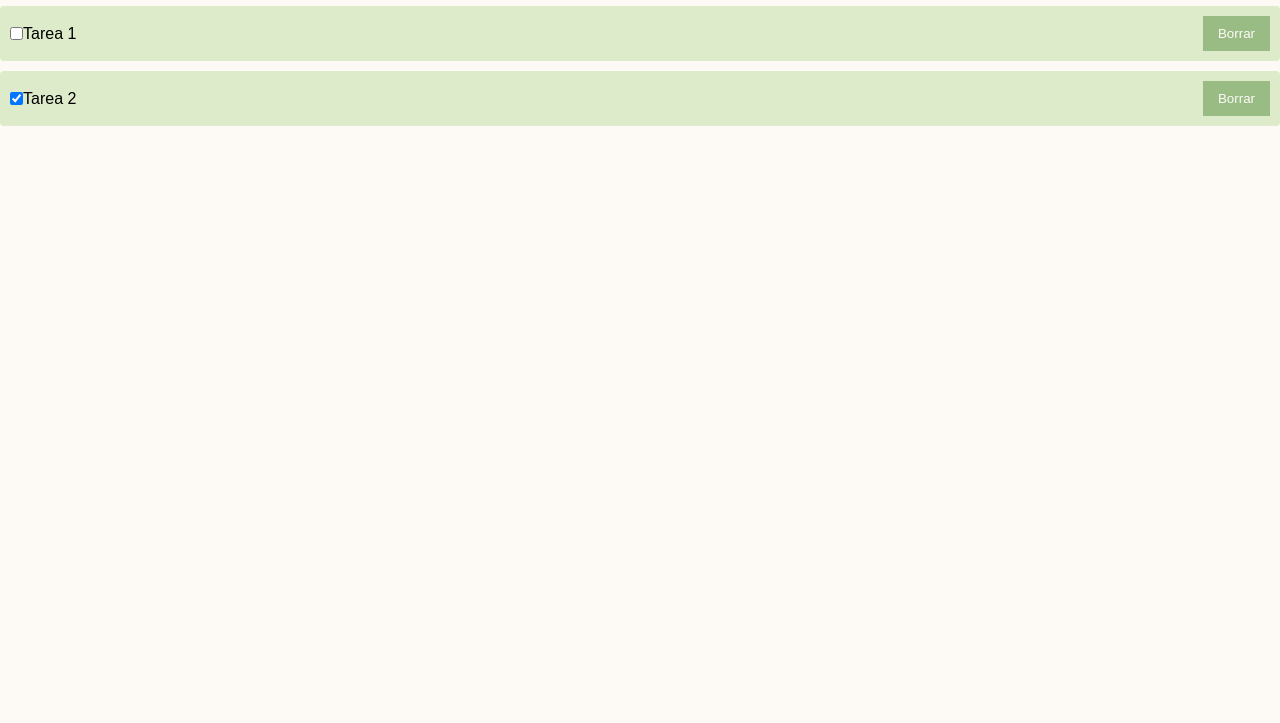
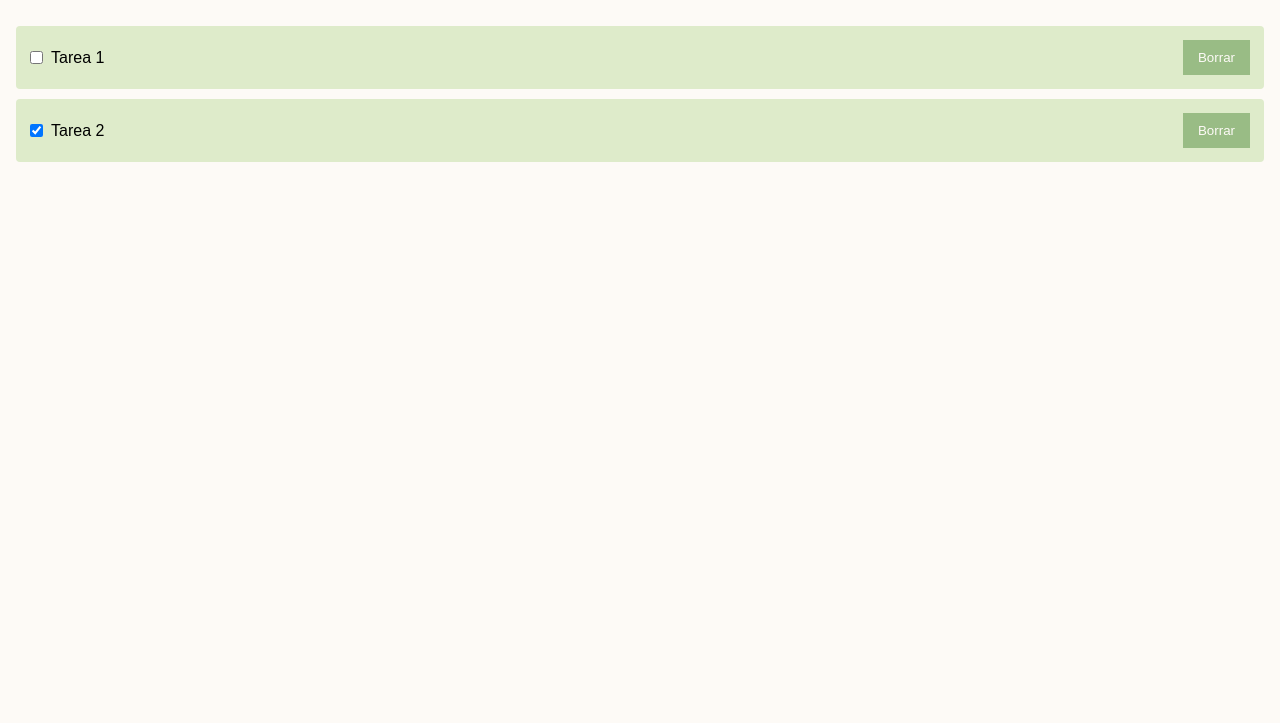
Before and after one commit to Nik0lai14/To-do-List, a plain HTML site: page index.html in a window 1280 px wide. Shown: the part 93-816 px from the top of the page. Drawn offline with Linux system fonts and the light colour scheme.

Commit message:
Add files via upload

```diff
--- a/style.css
+++ b/style.css
@@ -1,5 +1,5 @@
 *{
-    margin: 0px;
+    margin: 4px;
     padding: 0%;
     font-family: Arial, Helvetica, sans-serif;
 }
```
